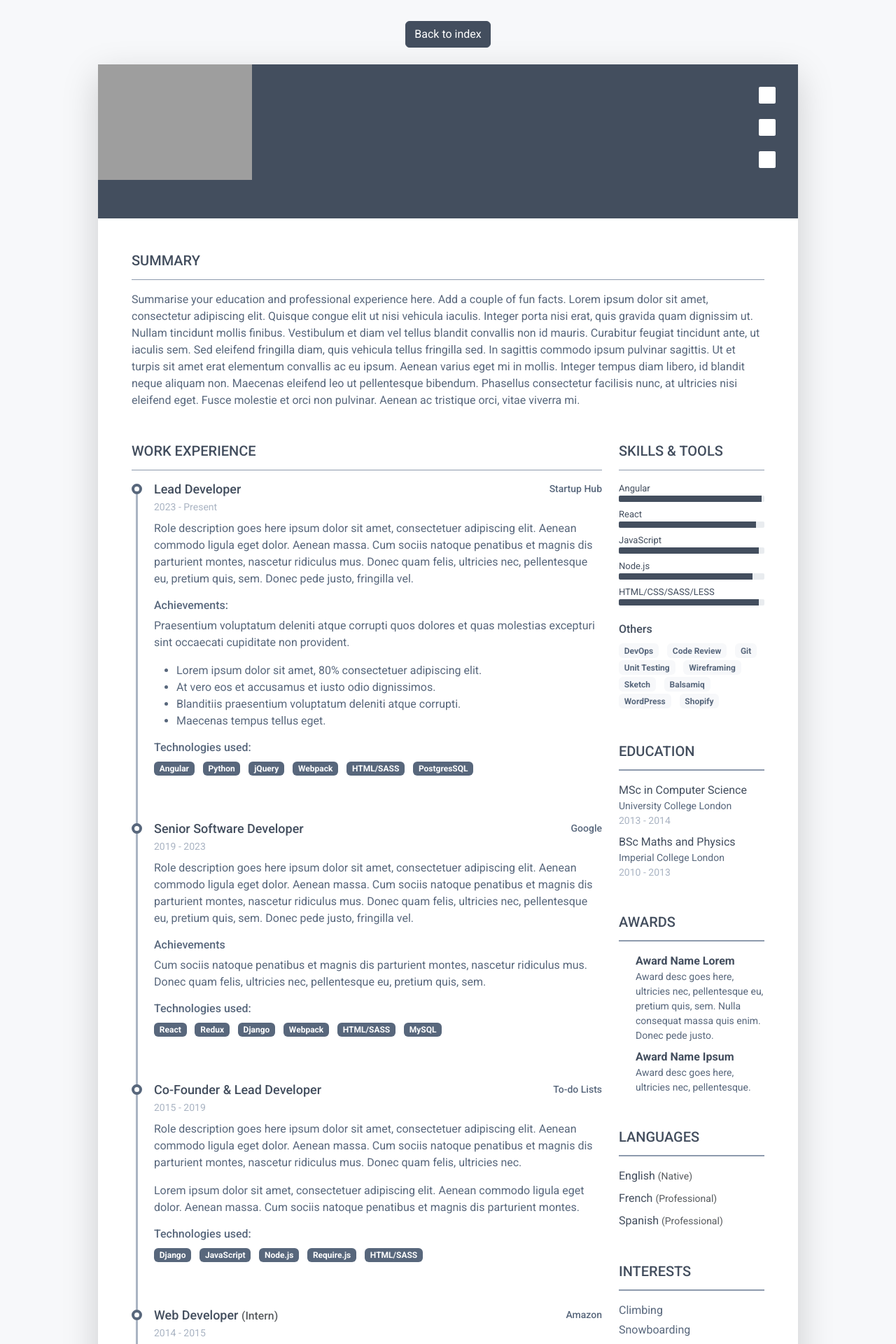
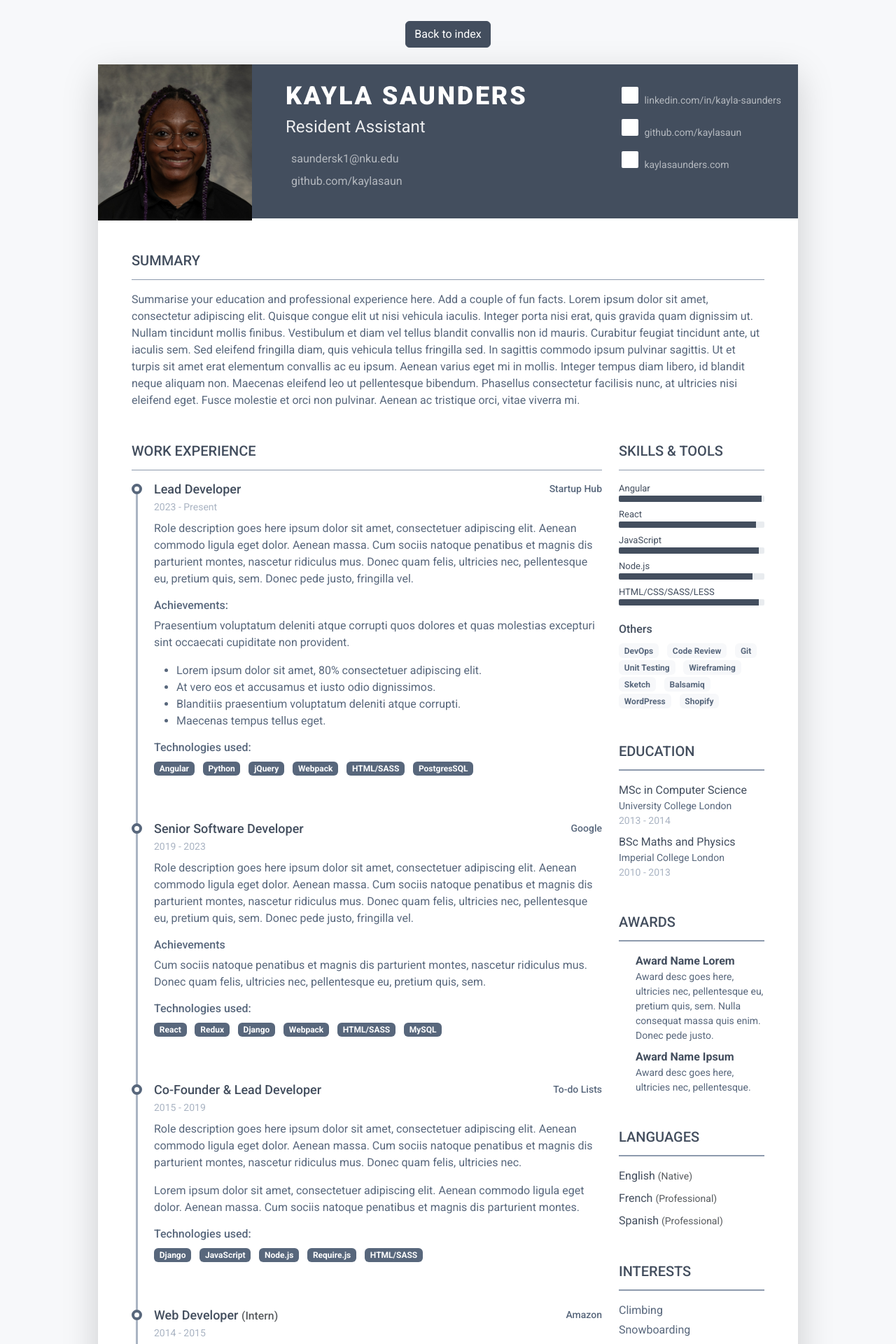
Before and after one commit to sarahogden2017/ASE230_02, a PHP site: page /detail.php?index=1 in a window 1280 px wide. Shown: the top 1920 px of the page at 70% size. Run offline with PHP 8.4, Linux system fonts and the light colour scheme; data that the repository does not hold is empty; some libraries are stand-ins or nearby versions; grey boxes are pictures that could not be loaded.

Commit message:
Update detail.php

```diff
--- a/02/detail.php
+++ b/02/detail.php
@@ -14,6 +14,19 @@ $team=[
 				'linkedin'=>'linkedin.com/in/ogden100',
 				'github'=>'github.com/sarahogden2017',
 				'website'=>'sarahogden2017.github.io',
+		],
+	        [
+				'name'=>'Kayla Saunders',
+				'role'=>'Team Member',
+	 			'image'=>'assets/images/Kayla.JPG',
+				'bio'=>'Kayla is a team member with a keen interest in safeguarding digital information and systems, aiming to apply technical
+    					expertise to enhance security measures and protect against cyber threats.',
+				'job'=>'Resident Assistant',
+				'email'=>'saundersk1@nku.edu',
+				'phone'=>'502-487-7455',
+				'linkedin'=>'linkedin.com/in/kayla-saunders',
+				'github'=>'github.com/kaylasaun',
+				'website'=>'kaylasaunders.com',
 		],
 ]
 ?>
```
